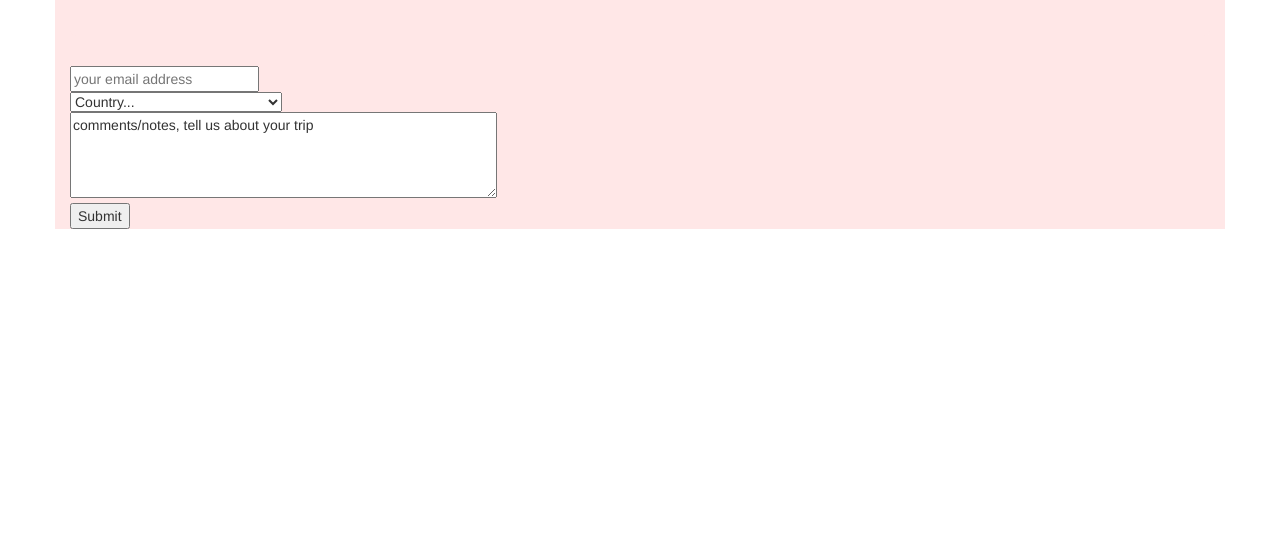
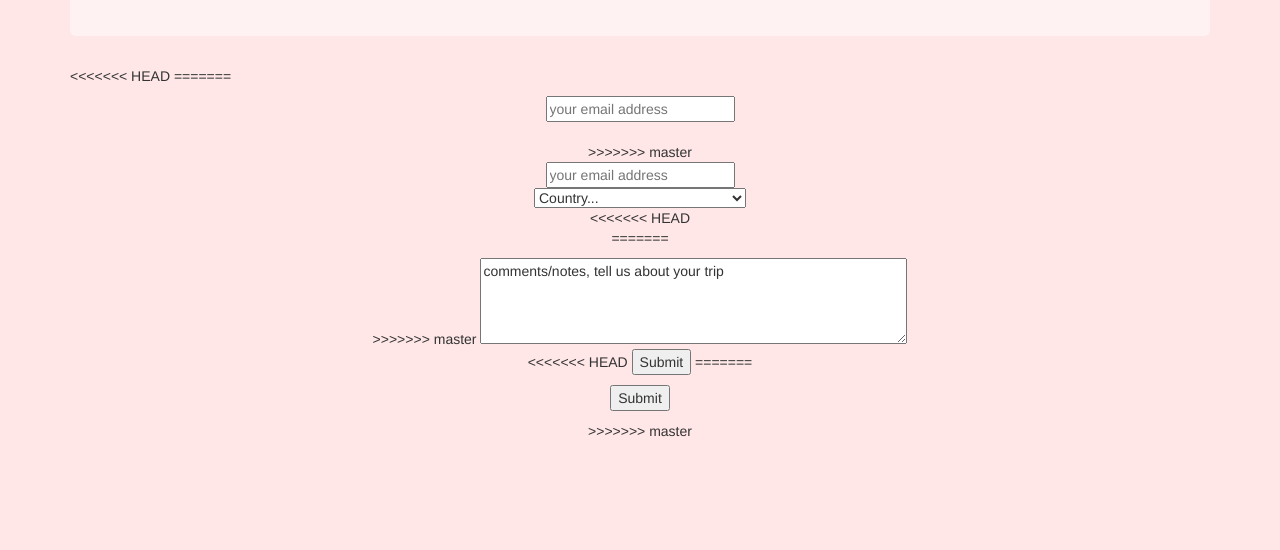
Before and after one commit to aasima/aasima.github.io, a plain HTML site: page submit.html in a window 1280 px wide. Shown: the part 250-800 px from the top of the page. Drawn offline with Linux system fonts and the light colour scheme.

Commit message:
committing changes
commit to update from master

```diff
--- a/stylesheets/style.css
+++ b/stylesheets/style.css
@@ -1,16 +1,15 @@
 .jumbotron {
+	background: #FFF2F2;
+}
+body {
 	background: #FFE7E7;
 }
-.container {
-	background: #FFE7E7;
 
-}
 .container h1 {
 	font-size: 80px;
 	font-family: 'Lobster', cursive;]
 
 }
-
 
 .nav a {
 	font-size: 10px;
@@ -22,3 +21,8 @@
 	color: black;
 	font-family: 'Lobster', cursive;
 }
+
+.form {
+	padding: 10px;
+	text-align: center;
+}
--- a/submit.html
+++ b/submit.html
@@ -35,6 +35,17 @@
 
 </div>
 
+<<<<<<< HEAD
+=======
+
+<div class= "form">
+<input type="text" name="email" placeholder="your email address">
+
+</div>
+
+<div class="form">
+
+>>>>>>> master
 <div>
 <input type="text" name="email" placeholder="your email address">
 </div>
@@ -293,13 +304,28 @@
 </select>
 </div>
 
+<<<<<<< HEAD
 <div>
 
+=======
+
+<div class="form">
+<div>
+
+
+>>>>>>> master
 <textarea rows="4" cols="50">
 comments/notes, tell us about your trip
 </textarea>
 </div>
+<<<<<<< HEAD
 <button type="Submit">Submit </button>
+=======
+
+<div class="form">
+<button type="Submit">Submit </button>
+</div>
+>>>>>>> master
 
 </div>
 </body>
```
Also changed, not shown: index.html (+12 -0 lines), pages/myanmar.html (added, +14 -0 lines), images/Myanmar_original.jpg (added), images/img_myanmar_one.jpg (added).
